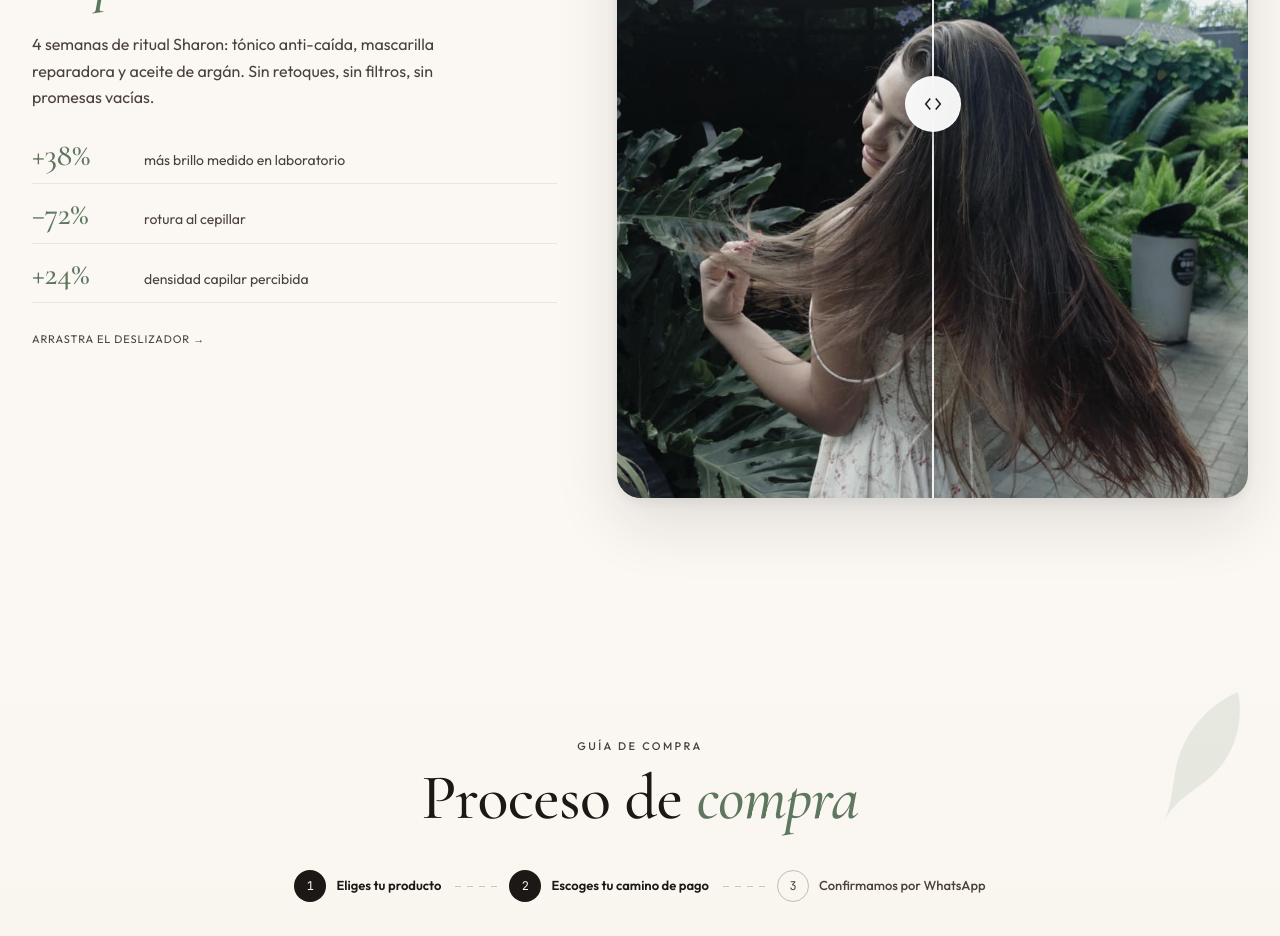
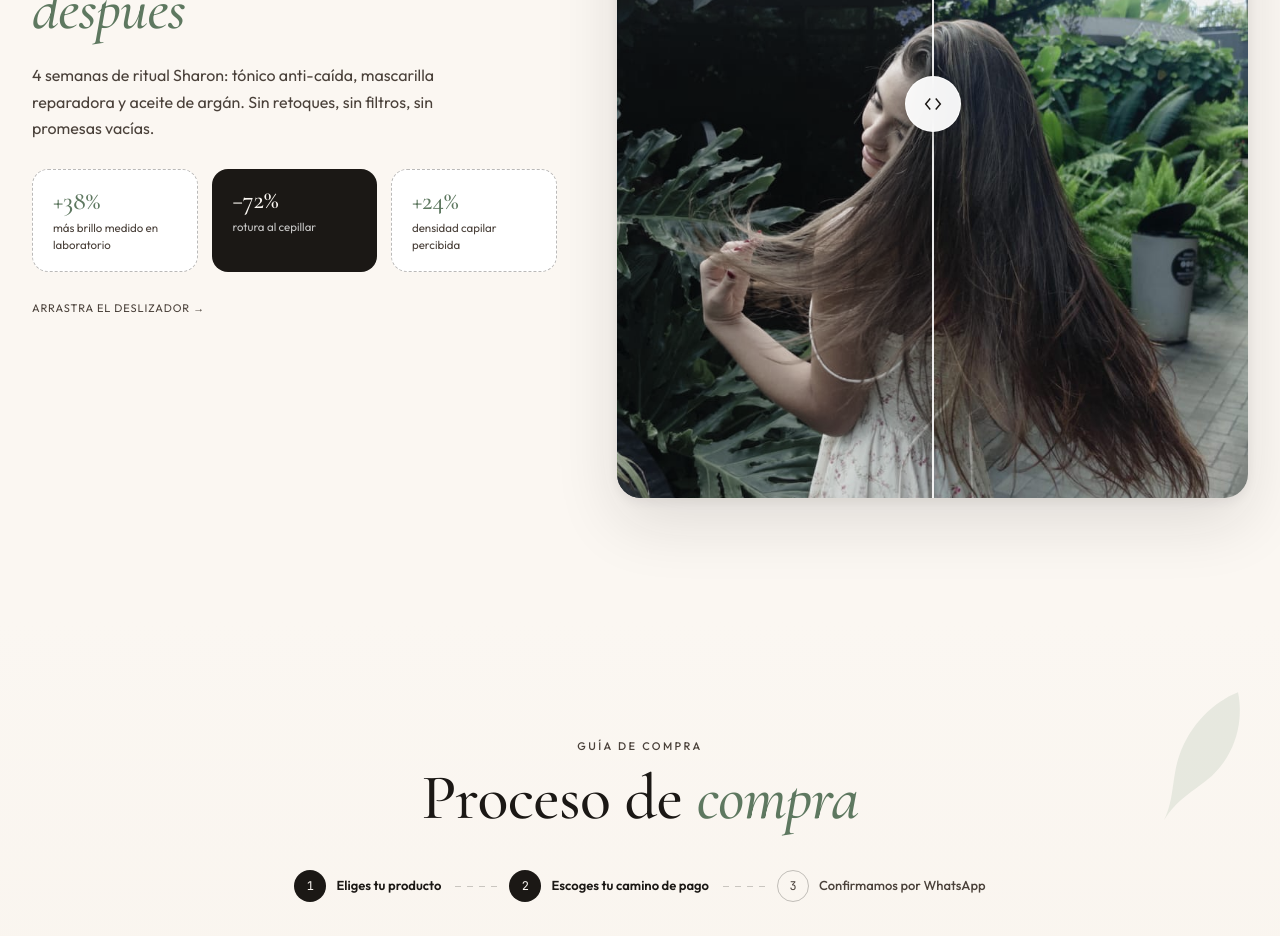
Before and after one commit to paratuvidasos/page-sharon-ecommerce, a React (Vite) app: page / in a window 1280 px wide. Shown: the part 2280-3216 px from the top of the page. Built offline with nearby package versions, Linux system fonts and the light colour scheme; no server answers.

Commit message:
[FE] Rediseñar las métricas de Antes/Después como tarjetas
Cambia el listado vertical de estadísticas por tarjetas en grid, con una tarjeta oscura destacada para el dato principal (rotura al cepillar).

```diff
--- a/src/shared/ui/BeforeAfter.jsx
+++ b/src/shared/ui/BeforeAfter.jsx
@@ -49,18 +49,23 @@ export const BeforeAfter = () => {
             </Reveal>
 
             <Reveal delay={150}>
-              <ul style={{ listStyle: "none", padding: 0, margin: 0, display: "flex", flexDirection: "column", gap: 14 }}>
+              <div style={{ display: "flex", flexWrap: "wrap", gap: 14 }}>
                 {[
-                  ["+38%", "más brillo medido en laboratorio"],
-                  ["−72%", "rotura al cepillar"],
-                  ["+24%", "densidad capilar percibida"],
-                ].map(([k, v]) => (
-                  <li key={k} style={{ display: "flex", alignItems: "baseline", gap: 16, paddingBottom: 12, borderBottom: "1px solid var(--line)" }}>
-                    <span className="display" style={{ fontSize: 32, color: "var(--botanic-deep)", minWidth: 96 }}>{k}</span>
-                    <span style={{ color: "var(--ink-soft)", fontSize: 14 }}>{v}</span>
-                  </li>
+                  ["+38%", "más brillo medido en laboratorio", false],
+                  ["−72%", "rotura al cepillar", true],
+                  ["+24%", "densidad capilar percibida", false],
+                ].map(([k, v, dark]) => (
+                  <div key={k} style={{
+                    flex: 1, minWidth: 150, borderRadius: 16, padding: "18px 20px",
+                    background: dark ? "var(--ink)" : "#fff",
+                    border: dark ? "none" : "1px dashed rgba(27,24,21,.3)",
+                    color: dark ? "var(--cream)" : "var(--ink)",
+                  }}>
+                    <div className="display" style={{ fontSize: 26, color: dark ? "var(--cream)" : "var(--botanic-deep)" }}>{k}</div>
+                    <div style={{ fontSize: 11.5, color: dark ? "rgba(255,255,255,.75)" : "var(--ink-soft)", marginTop: 4 }}>{v}</div>
+                  </div>
                 ))}
-              </ul>
+              </div>
             </Reveal>
 
             <Reveal delay={300}>
```
